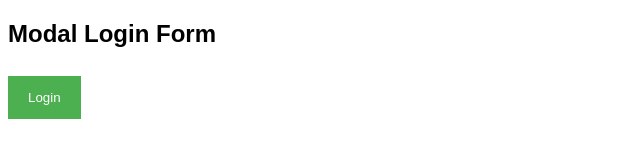
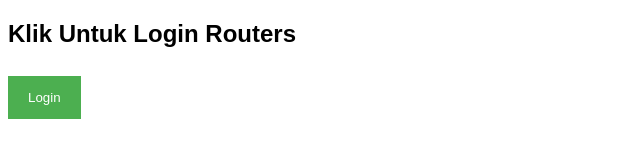
Before and after one commit to aahotspot/aahotspote, a plain HTML site: page form.html in a window 1280 px wide. Shown: the whole page, without its empty margins (0-640 px from the left). Drawn offline with Linux system fonts and the light colour scheme.

Commit message:
Update form.html

```diff
--- a/form.html
+++ b/form.html
@@ -127,7 +127,7 @@ span.psw {
 </head>
 <body>
 
-<h2>Modal Login Form</h2>
+<h2>Klik Untuk Login Routers</h2>
 
 <button onclick="document.getElementById('id01').style.display='block'" style="width:auto;">Login</button>
 
```
